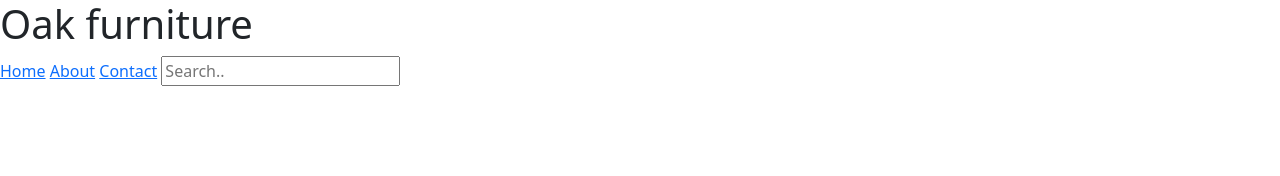
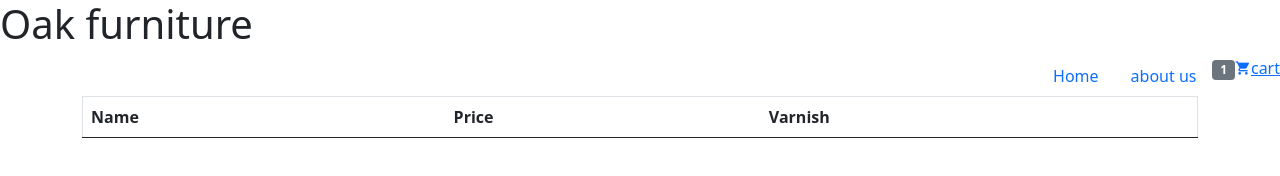
Before and after one commit to BenC92/Project-5, a plain HTML site: page Cart.html in a window 1280 px wide. Drawn offline with nearby package versions, Linux system fonts and the light colour scheme; no server answers.

Commit message:
nearly done

```diff
--- a/Cart.html
+++ b/Cart.html
@@ -10,24 +10,33 @@
   <link rel="stylesheet" href="//cdn.materialdesignicons.com/5.4.55/css/materialdesignicons.min.css">
 </head>
  <body>
-   <header>
-     <div >
-       <h1>Oak furniture</h1>
-     </div>
+  <header>
+    <div class="text-algin-center">
+      <h1>Oak furniture</h1>
+    </div>
 
-     <div class="topnav">
-       <a class="active" href="#home">Home</a>
-       <a href="#about">About</a>
-       <a href="#contact">Contact</a>
-       <input type="text" placeholder="Search..">
-      </div>
-    </header>
+     <ul class="nav justify-content-end">
+       <li class="nav-item">
+         <a class="nav-link active" aria-current="page" href="index.html">Home</a>
+       </li>
+       <li class="nav-item">
+         <a class="nav-link" href="#">about us</a>
+       </li>
+       <li class="nav-item">
+         <a class="nav-item" href="Cart.html"><span class="badge bg-secondary">1</span><i class="mdi mdi-cart"></i>cart</a>
+       </li>
+
+
+   </header>
 
 
         <div class="container">
+          <div id="cart"></div>
+        </div>
 
 
-        </div>
+
+
 
         <script src="./cart.js"></script>
         <script src="https://cdn.jsdelivr.net/npm/bootstrap@5.0.0-beta1/dist/js/bootstrap.bundle.min.js" integrity="sha384-ygbV9kiqUc6oa4msXn9868pTtWMgiQaeYH7/t7LECLbyPA2x65Kgf80OJFdroafW" crossorigin="anonymous"></script>
--- a/cart.js
+++ b/cart.js
@@ -1,42 +1,64 @@
-fetch('http://localhost:3000/api/furniture')
-  .then(response => response.json())
-  .then(data => {
+const cartExists = localStorage.getItem('cart')
 
-  console.log(data)
-    const productListElement = document.getElementById('product-list')
+if(! cartExists) {
+  alert('cart does not exist!!!')
+const cart = []
+localStorage.setItem('cart', JSON.stringify(cart))
+}
 
-    for (let index = 0; index < data.length; index++) {
-      const product = data[index];
-      const productCard =createProductCard(product)
+let cart = localStorage.getItem('cart')
+cart = JSON.parse(cart)
 
-      productListElement.appendChild(productCard)
-    }
-  })
+const cartElement = document.getElementById('cart')
+
+const table = document.createElement('table')
+ const thead = document.createElement('thead')
+ const trHead = document.createElement('tr')
+ const thName = document.createElement('th')
+ thName.textContent = 'Name'
+ const thPrice = document.createElement('th')
+ thPrice.textContent = 'Price'
+ const thVarnish = document.createElement('th')
+ thVarnish.textContent = 'Varnish'
+ const tbody = document.createElement('tbody')
 
 
-const cart = []
-// add an empty cart (array)
-// You should probably not overwrite the cart if it exists, try building a getter to check if returns something
-localStorage.setItem('cart', JSON.stringify(cart))
+ table.setAttribute('class', 'table border')
+ trHead.setAttribute('class', 'col')
+ thName.setAttribute('scope' , 'col')
+ thPrice.setAttribute('scope', 'col')
+ thVarnish.setAttribute('scope', 'col')
 
-const addToCard = document.getElementById('btn-add-to-cart')
 
-addToCard.addEventListener('click', function () {
-	// get the cart from localStorage
-	const cartString = localStorage.getItem('cart')
-	// convert the cart string into javascript using JSON.parse
-	const cart = JSON.parse(cartString)
+ cartElement.appendChild(table)
+ table.appendChild(thead)
+ thead.appendChild(trHead)
+ trHead.appendChild(thName)
+ trHead.appendChild(thPrice)
+ trHead.appendChild(thVarnish)
+ table.appendChild(tbody)
 
-  cart.push({
-    _id: 'product2',
-    name: 'Oak table',
-    price: 89900,
-    varnish: 'option 2'
-  })
 
-  console.log(cart)
-	// add the updated cart to the list
-	localStorage.setItem('cart', JSON.stringify(cart))
-})
 
-console.log(price.toLocaleString('en-IN', { maximumSignificantDigits: 3 }))
+for (let index = 0; index < cart.length; index++) {
+  const product = cart[index];
+
+
+ const trFirstRow = document.createElement('tr')
+ const tdFirstRowName = document.createElement('td')
+ tdFirstRowName.textContent = product.name
+ const tdFirstRowPrice = document.createElement('td')
+ tdFirstRowPrice.testContent = product.price
+ const tdFirstRowVarnish = document.createElement('td')
+ tdFirstRowVarnish.textContent = product.varnish
+
+
+ tbody.appendChild(trFirstRow)
+ trFirstRow.appendChild(tdFirstRowName)
+ trFirstRow.appendChild(tdFirstRowPrice)
+ trFirstRow.appendChild(tdFirstRowVarnish)
+
+ console.log(product.price.toLocaleString('de-DE'))
+  console.log(cart[index])
+
+}
```
Also changed, not shown: index.html (+12 -7 lines), index.js (+8 -1 lines), product.html (+17 -11 lines), product.js (+23 -10 lines).
